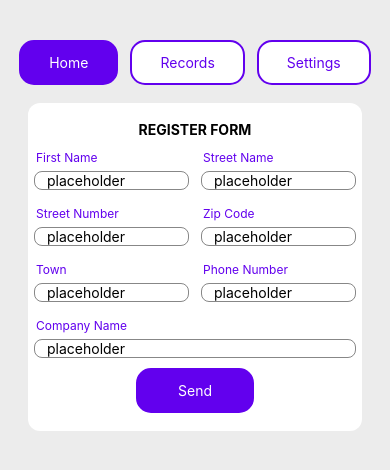
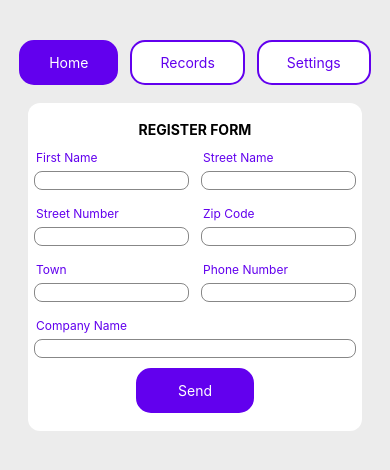
Before and after one commit to ibrahimkanber/training, a React Native app: screen / in a window 390 px wide. Shown: the top 470 px of the page. Built offline with nearby package versions, Linux system fonts and the light colour scheme.

Commit message:
feature/form-validation refactor placeholders removed

```diff
--- a/src/components/record/Form.tsx
+++ b/src/components/record/Form.tsx
@@ -59,7 +59,6 @@ export const Form = () => {
   };
   const saveToList = (obj: Adress) => {
     const isDublicated = !!recordList?.find(el => el.isEqual(obj));
-    console.log(isDublicated);
     if (isDublicated) {
       showAlert('Record result', 'Fail--Record Dublicate');
       return;
@@ -79,7 +78,6 @@ export const Form = () => {
         onChangeText={handleChange(item)}
         value={state[item]}
         label={fields[item]}
-        placeholder="placeholder"
       />
     );
   };
```
